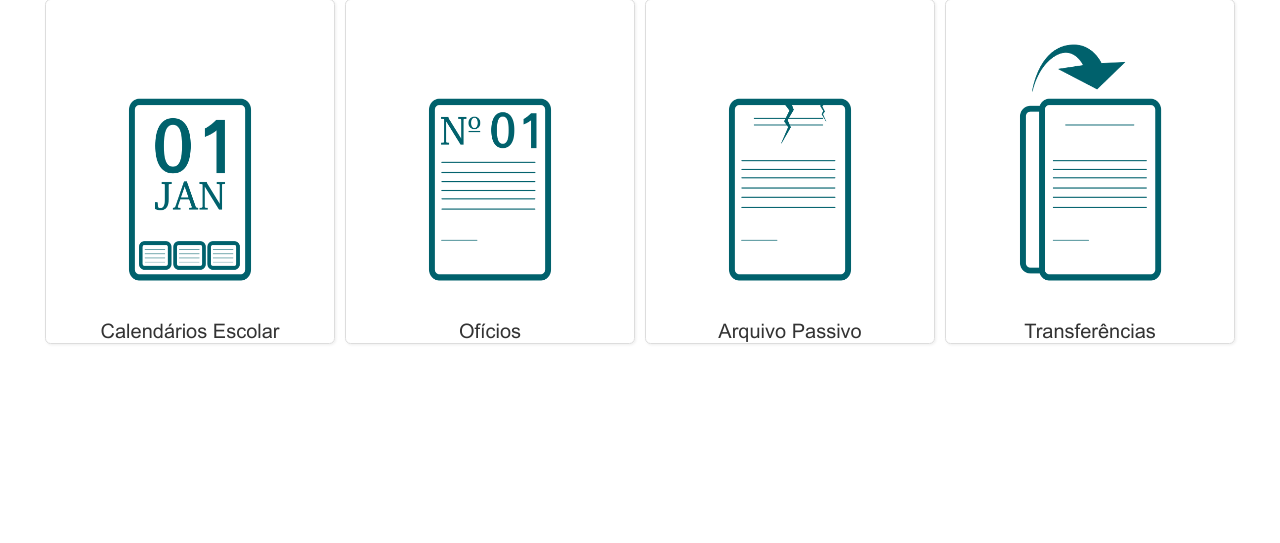
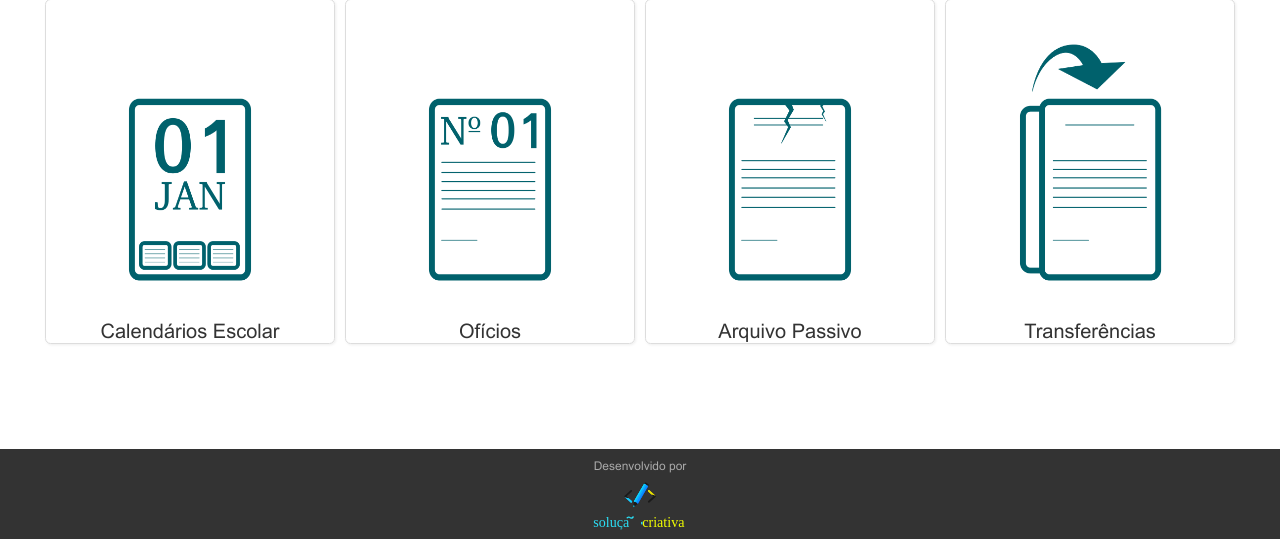
Before and after one commit to brunolgb/semec, a PHP site: page /src/pages/home in a window 1280 px wide. Shown: the part 306-849 px from the top of the page. Before the commit the page ends 650 px from the top, so only its background shows below. Run offline with PHP 8.4, Linux system fonts and the light colour scheme; tables that the repository leaves empty or names only in its code hold one stand-in row (values such as "Sample post"); some libraries are stand-ins or nearby versions.

Commit message:
Adicionando footer e criando estilo do home separado

```diff
--- a/src/pages/calendario/index.php
+++ b/src/pages/calendario/index.php
@@ -30,7 +30,7 @@
                 <div class='tam40'>NOME</div>
                 <div class='tam10'>LETIVO</div>
                 <div class='tam10'>TERMINADO</div>
-                <div class='tam10'>MODIFICADO</div>
+                <div class='tam20'>MODIFICADO</div>
                 <div class='tam7'>AÇÃO</div>
             </div>
             <?php
@@ -51,7 +51,7 @@
                     echo "<div class='tam40'>{$linha['calendar_name']}</div>";
                     echo "<div class='tam10'>{$linha['school_year']}</div>";
                     echo "<div class='tam10'>{$linha['fineshed']}</div>";
-                    echo "<div class='tam10'>{$linha['modification_date']}</div>";
+                    echo "<div class='tam20'>{$linha['modification_date']}</div>";
                     echo "<div class='tam7' id='acao'>";
                         echo "<img src='../../assets/icon-search.png' title='Preencher Calendario' linkWindow='../preenchendo-calendario'>";
                         echo "<img src='../../assets/icon-update.png' title='Editar informações do calendario'>";
--- /dev/null
+++ b/src/pages/footer/index.php
@@ -0,0 +1,6 @@
+<footer class="footer">
+    <div class="developer">
+        <span>Desenvolvido por</span>
+        <img src="../../assets/logo-solucao-criativa.svg" alt="Solução criativa">
+    </div>
+</footer>
--- a/src/pages/home/index.php
+++ b/src/pages/home/index.php
@@ -5,6 +5,7 @@
 	<meta charset="UTF-8">
 	<link rel="shorcut icon" href="../../assets/icon.png">
 	<link rel="stylesheet" href="../../style/estilo.css">
+	<link rel="stylesheet" href="../../style/styleHome.css">
 	<script src="../../scripts/jv.js"></script>
 	<title>SEMEC</title>
 </head>
@@ -44,5 +45,6 @@
 			</li>
 		</ul>
 	</div>
+	<?php include_once('../footer/index.php')?>
 </body>
 </html>
--- a/src/style/estilo.css
+++ b/src/style/estilo.css
@@ -466,3 +408,23 @@ button{
 	height: auto;
 	overflow: visible;
 }
+footer{
+	width: 100%;
+	padding: 10px 0;
+	height: auto;
+	background: var(--black);
+	color: var(--white);
+	margin-top: 100px;
+}
+.developer{
+	text-align:center;
+	height: 70px;
+}
+.developer span{
+	color: var(--light-black);
+	font-size: 12px;
+}
+.developer img{
+	margin: auto;
+	height: 100%;
+}
```
Also changed, not shown: other parts of src/style/estilo.css (+0 -58 lines), src/style/styleHome.css (added, +56 -0 lines), src/assets/logo-solucao-criativa.svg (added).
